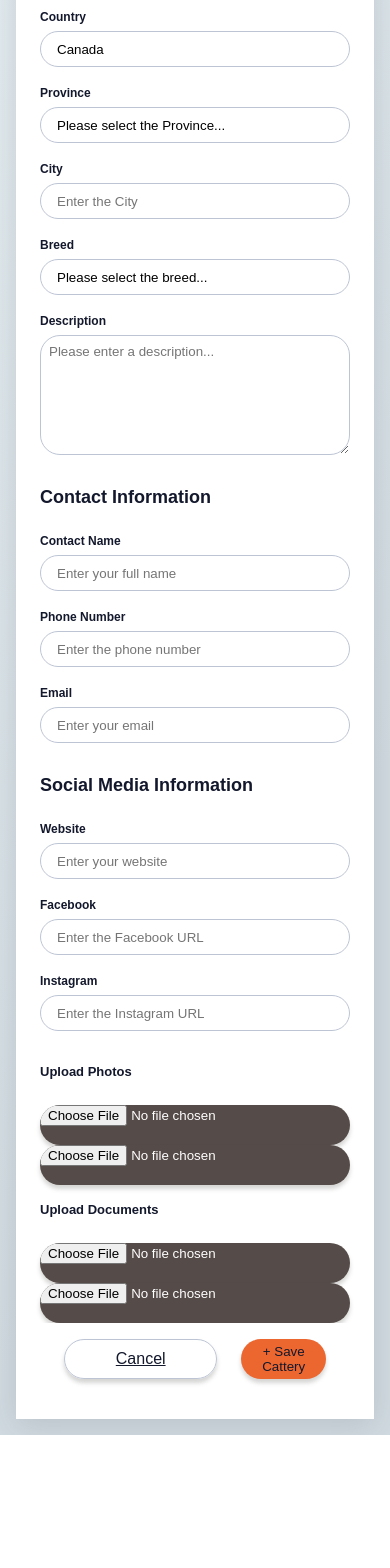
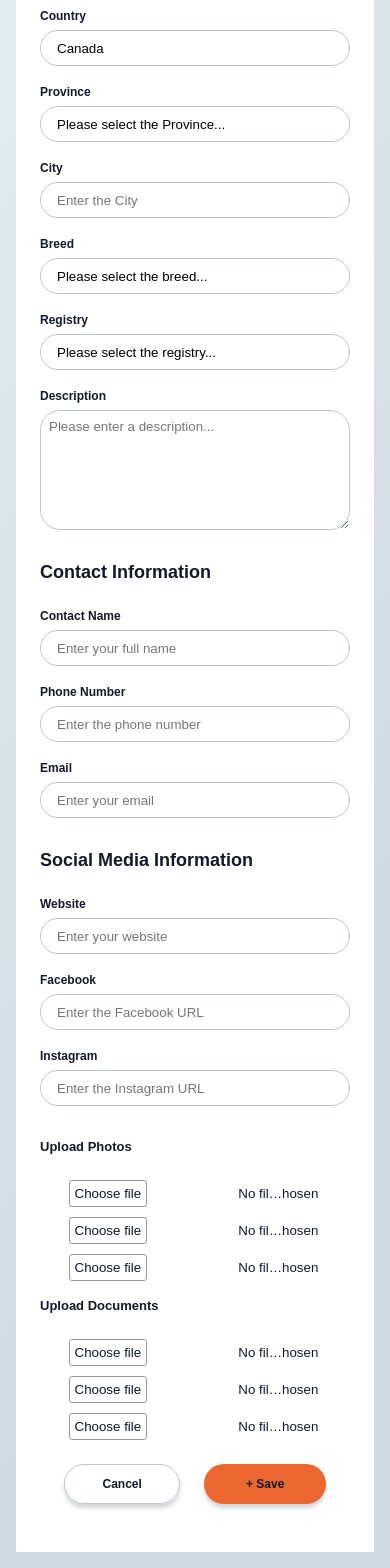
Before and after one commit to elizaspaula/meowfinder, a React (Create React App) app: page /admin/add in a window 390 px wide. Shown: the part 326-1894 px from the top of the page. Before the commit the page ends 1761 px from the top, so only its background shows below. Built offline with nearby package versions, Linux system fonts and the light colour scheme.

Commit message:
Create tablet layout for Add and Edit form

```diff
--- a/src/components/AddCatt/AddCatt.jsx
+++ b/src/components/AddCatt/AddCatt.jsx
@@ -128,12 +128,30 @@ function AddCatt() {
                   <option value="Ragdoll">Ragdoll</option>
                   <option value="Brazilian Cat">Brazilian Cat</option>
                 </select>
-                <label htmlFor="description" className="details__label label">
+                <label htmlFor="registry" className="details__label label">
+                  Registry
+                </label>
+                <select
+                  className="details__select"
+                  name="registry"
+                  id="registry"
+                  {...register("registry")}
+                >
+                  <option value="Select">Please select the registry...</option>
+                  <option value="tica">TICA</option>
+                  <option value="cfa">CFA</option>
+                  <option value="gccf">GCCF</option>
+                  <option value="acfa">ACFA</option>
+                </select>
+                <label
+                  htmlFor="description"
+                  className="details__label mobile label"
+                >
                   Description
                 </label>
                 <textarea
                   type="text"
-                  className="details__textarea"
+                  className="details__textarea mobile"
                   placeholder="Please enter a description..."
                   id="description"
                   name="description"
@@ -219,42 +237,71 @@ function AddCatt() {
               </div>
             </div>
           </div>
+          <div className="details__container tablet">
+            <label htmlFor="description" className="details__label label">
+              Description
+            </label>
+            <textarea
+              type="text"
+              rows="30"
+              cols="40"
+              className="details__textarea__description tablet"
+              placeholder="Please enter a description..."
+              id="description"
+              name="description"
+              {...register("description")}
+            />
+          </div>
 
           <div className="details__container">
             <div className="upload-photos__form">
               <h3 className="details__subheader">Upload Photos</h3>
+              <div className="file-upload">
                 <input
                   type="file"
-                className="save-btn upload"
+                  className="custom-file-input"
                   {...register("picture[0]")}
                 />
                 <input
                   type="file"
-                className="save-btn upload"
+                  className="custom-file-input"
                   {...register("picture[1]")}
                 />
+                <input
+                  type="file"
+                  className="custom-file-input"
+                  {...register("picture[2]")}
+                />
+              </div>
             </div>
             <div className="upload-documents__form">
               <h3 className="details__subheader">Upload Documents</h3>
+              <div className="file-upload">
                 <input
                   type="file"
-                className="save-btn upload"
+                  className="custom-file-input"
                   {...register("document[0]")}
                 />
                 <input
                   type="file"
-                className="save-btn upload"
+                  className="custom-file-input"
                   {...register("document[1]")}
                 />
+                <input
+                  type="file"
+                  className="custom-file-input"
+                  {...register("document[2]")}
+                />
+              </div>
             </div>
           </div>
 
           <div className="buttons">
-            <Link to="/admin" className="cancel-btn">
+            <Link to="/admin" className="cancel-btn btn">
               Cancel
             </Link>
-            <button type="submit" className="save-btn" id="add-cattery">
-              + Save Cattery
+            <button type="submit" className="save-btn btn" id="add-cattery">
+              + Save
             </button>
           </div>
         </form>
--- a/src/components/AddCatt/AddCatt.scss
+++ b/src/components/AddCatt/AddCatt.scss
@@ -13,15 +13,21 @@
 }
 
 .header-wrapper {
-  box-shadow: rgba(100, 100, 111, 0.2) 0px 7px 29px 0px;
+  background-color: background-color;
+  background-image: radial-gradient(
+    #16419f 0.8500000000000001px,
+    #f8edeb 0.8500000000000001px
+  );
+  background-size: 17px 17px;
 
   &__subheader {
     display: flex;
     align-items: center;
-    font-size: 0.75re;
-    background-color: $global-color;
+    font-size: 0.75rem;
     padding: 1.5rem;
-    border-bottom: 1px solid $outline-divider-color;
+    box-shadow: rgba(0, 0, 0, 0.25) 0px 54px 55px,
+      rgba(0, 0, 0, 0.12) 0px -12px 30px, rgba(0, 0, 0, 0.12) 0px 4px 6px,
+      rgba(0, 0, 0, 0.17) 0px 12px 13px, rgba(0, 0, 0, 0.09) 0px -3px 5px;
   }
 
   &__icon {
@@ -63,6 +69,16 @@
     text-align: left;
   }
 
+  .tablet {
+    display: none;
+  }
+
+  .mobile {
+    @include tablet {
+      display: none;
+    }
+  }
+
   &__subheader {
     padding-bottom: 1.5rem;
     padding-top: 1rem;
@@ -72,7 +88,8 @@
   &__wrapper {
     @include tablet {
       display: flex;
-      gap: 6rem;
+      justify-content: space-between;
+      align-items: center;
     }
   }
 }
@@ -80,8 +97,7 @@
 .buttons {
   @include flexed(row, space-between, center);
   gap: 1.5rem;
-  padding: 1rem 1.5rem;
-  background-color: $global-color;
+  padding: 1.5rem;
 }
 
 .cancel-btn {
@@ -90,11 +106,38 @@
 
 .save-btn {
   @include save-btn;
-  width: 50%;
 }
 
-.upload {
-  width: 100%;
-  background-color: #554b48;
-  color: white;
+.file-upload {
+  display: flex;
+  flex-direction: column;
+  gap: 0.625rem;
+  align-items: center;
 }
+
+.custom-file-input::-webkit-file-upload-button {
+  visibility: hidden;
+}
+.custom-file-input::before {
+  content: "Choose file";
+  display: inline-block;
+  background: linear-gradient(top, #f9f9f9, #e3e3e3);
+  border: 1px solid #999;
+  border-radius: 3px;
+  padding: 5px;
+  outline: none;
+  white-space: nowrap;
+  -webkit-user-select: none;
+  cursor: pointer;
+  text-shadow: 1px 1px #fff;
+  font-weight: 400;
+  font-size: 10pt;
+  transition: 0.5s ease-in-out;
+}
+.custom-file-input:hover::before {
+  border-color: $interactive-color;
+  color: $interactive-color;
+}
+.custom-file-input:active::before {
+  background: -webkit-linear-gradient(top, #e3e3e3, #f9f9f9);
+}
--- a/src/components/EditCatt/EditCatt.jsx
+++ b/src/components/EditCatt/EditCatt.jsx
@@ -1,8 +1,9 @@
+import "./EditCatt.scss";
 import backArrow from "../../assets/icons/chevronleft.svg";
 import { Link, useHistory, useParams } from "react-router-dom";
 import axios from "axios";
 import { useEffect, useState } from "react";
-import { set, useForm } from "react-hook-form";
+import { useForm } from "react-hook-form";
 
 function EditCatt() {
   const { id } = useParams();
@@ -22,6 +23,7 @@ function EditCatt() {
         setValue("province", results.data.province);
         setValue("city", results.data.city);
         setValue("breed", results.data.breed);
+        setValue("registry", results.data.registry);
         setValue("description", results.data.description);
         setValue("name", results.data.name);
         setValue("phone", results.data.phone);
@@ -136,12 +138,30 @@ function EditCatt() {
                   <option value="Ragdoll">Ragdoll</option>
                   <option value="Brazilian Cat">Brazilian Cat</option>
                 </select>
-                <label htmlFor="description" className="details__label label">
+                <label htmlFor="registry" className="details__label label">
+                  Registry
+                </label>
+                <select
+                  className="details__select"
+                  name="registry"
+                  id="registry"
+                  {...register("registry")}
+                >
+                  <option value="Select">Please select the registry...</option>
+                  <option value="tica">TICA</option>
+                  <option value="cfa">CFA</option>
+                  <option value="gccf">GCCF</option>
+                  <option value="acfa">ACFA</option>
+                </select>
+                <label
+                  htmlFor="description"
+                  className="details__label mobile label"
+                >
                   Description
                 </label>
                 <textarea
                   type="text"
-                  className="details__textarea"
+                  className="details__textarea mobile"
                   placeholder="Please enter a description..."
                   id="description"
                   name="description"
@@ -227,50 +247,53 @@ function EditCatt() {
               </div>
             </div>
           </div>
-
+          <div className="details__container tablet">
+            <label htmlFor="description" className="details__label label">
+              Description
+            </label>
+            <textarea
+              type="text"
+              rows="30"
+              cols="40"
+              className="details__textarea__description tablet"
+              placeholder="Please enter a description..."
+              id="description"
+              name="description"
+              {...register("description")}
+            />
+          </div>
           <div className="details__container">
-            <div className="upload-photos__form">
+            <h3 className="upload-form__subheader">Upload Photos</h3>
+            <div className="upload-form__photos">
               {picture.map((photo) => (
                 <img
+                  className="upload-form__img"
                   src={`${process.env.REACT_APP_API_URL}/uploads/${photo}`}
+                  alt={photo}
                 />
               ))}
-              <h3 className="details__subheader">Upload Photos</h3>
-              <button
-                type="button"
-                className="save-btn upload"
-                id="add-cattery"
-              >
-                + Edit Photos
-              </button>
             </div>
-            <div className="upload-documents__form">
+            <h3 className="upload-form__subheader">Upload Documents</h3>
+            <div className="upload-form__documents">
               {document.map((doc) => (
                 <a
                   href={`${process.env.REACT_APP_API_URL}/uploads/${doc}`}
                   target="_blank"
+                  rel="noreferrer"
+                  className="upload-form__documents"
                 >
-                  {doc}
+                  <p>Download: {doc}</p>
                 </a>
               ))}
-
-              <h3 className="details__subheader">Upload Documents</h3>
-              <button
-                type="button"
-                className="save-btn upload"
-                id="add-cattery"
-              >
-                + Edit Documents
-              </button>
             </div>
           </div>
 
           <div className="buttons">
-            <Link to="/admin" className="cancel-btn">
+            <Link to="/admin" className="cancel-btn btn">
               Cancel
             </Link>
-            <button type="submit" className="save-btn" id="add-cattery">
-              + Save Cattery
+            <button type="submit" className="save-btn btn" id="add-cattery">
+              + Save
             </button>
           </div>
         </form>
--- a/src/styles/_mixins.scss
+++ b/src/styles/_mixins.scss
@@ -43,9 +43,29 @@
   }
 }
 
+@mixin input-field-description {
+  border-radius: 20px;
+  border: 1px solid $outline-divider-color;
+  padding-left: 1rem;
+  margin-bottom: 1rem;
+  padding-right: 1rem;
+  background: transparent;
+  appearance: none;
+  &:focus {
+    outline: none;
+    border: 1px solid $interactive-color;
+  }
+
+  @include tablet {
+    width: 100%;
+    height: 10.3125rem;
+  }
+}
+
 @mixin cancel-btn {
   border: 1px solid $outline-divider-color;
   color: $outline-divider-color;
+  text-decoration: none;
   width: 250px;
   height: 2.5rem;
   border-radius: 1.25rem;
```
Also changed, not shown: src/components/EditCatt/EditCatt.scss (+58 -0 lines). Lines whose indentation alone changed are shown as unchanged.
